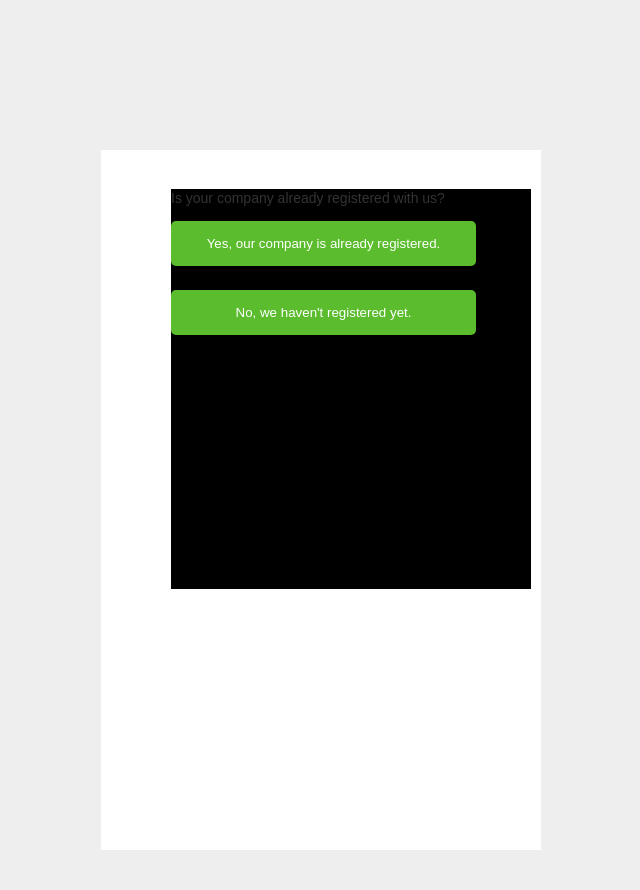
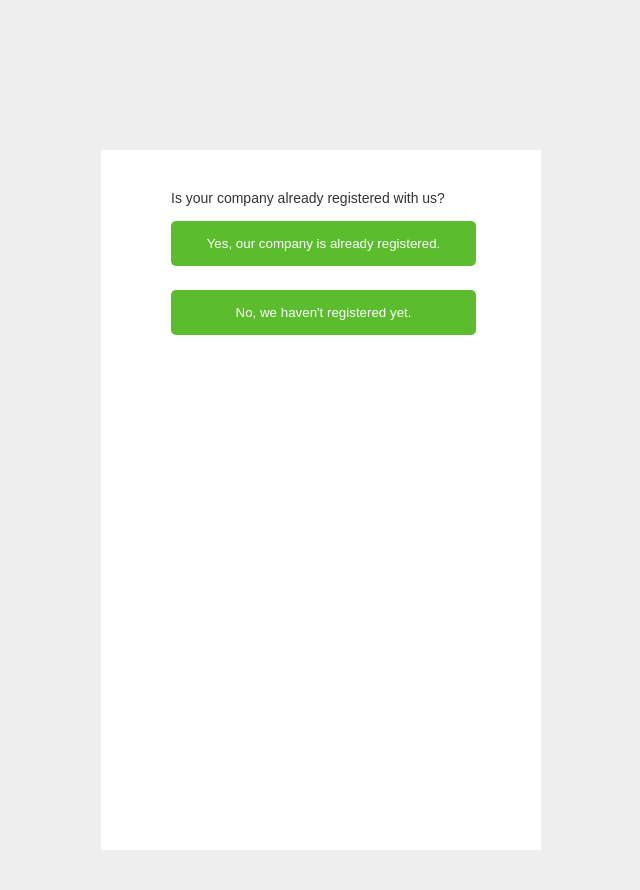
Before and after one commit to project-help-desk/Files, a PHP site: page /overwiew_page_new/signup.php in a window 1280 px wide. Shown: the part 90-980 px from the top of the page, without its empty margins (319-959 px from the left). Run offline with PHP 8.4, Linux system fonts and the light colour scheme; some libraries are stand-ins or nearby versions.

Commit message:
form_changes

```diff
--- a/helpdesk-master/css/loginsystem.css
+++ b/helpdesk-master/css/loginsystem.css
@@ -7,11 +7,7 @@
     margin-bottom: 265px;
 
 }
-div.form-box
-{
-    background-color: black;
-    height:400px;
-}
+
 .form-style
 {
     width: 500px;
@@ -69,7 +65,3 @@ input[type=submit]
     color: red;
     font-size: 15px;
 }
-textarea
-{
-    resize:none;
-}
--- a/helpdesk-master/signup.php
+++ b/helpdesk-master/signup.php
@@ -52,9 +52,9 @@
 
                     } else {
 
-                        echo '<div class=form-box><p>Is your company already registered with us?</p>
+                        echo '<p>Is your company already registered with us?</p>
                     <p><input type="submit"name="newAccount" Value="Yes, our company is already registered."></p>
-                    <p><input type="submit"name="newComp" Value="No, we haven&apos;t registered yet."></p></div>';
+                    <p><input type="submit"name="newComp" Value="No, we haven&apos;t registered yet."></p>';
                     }
                     ?>
                 </form>
```
